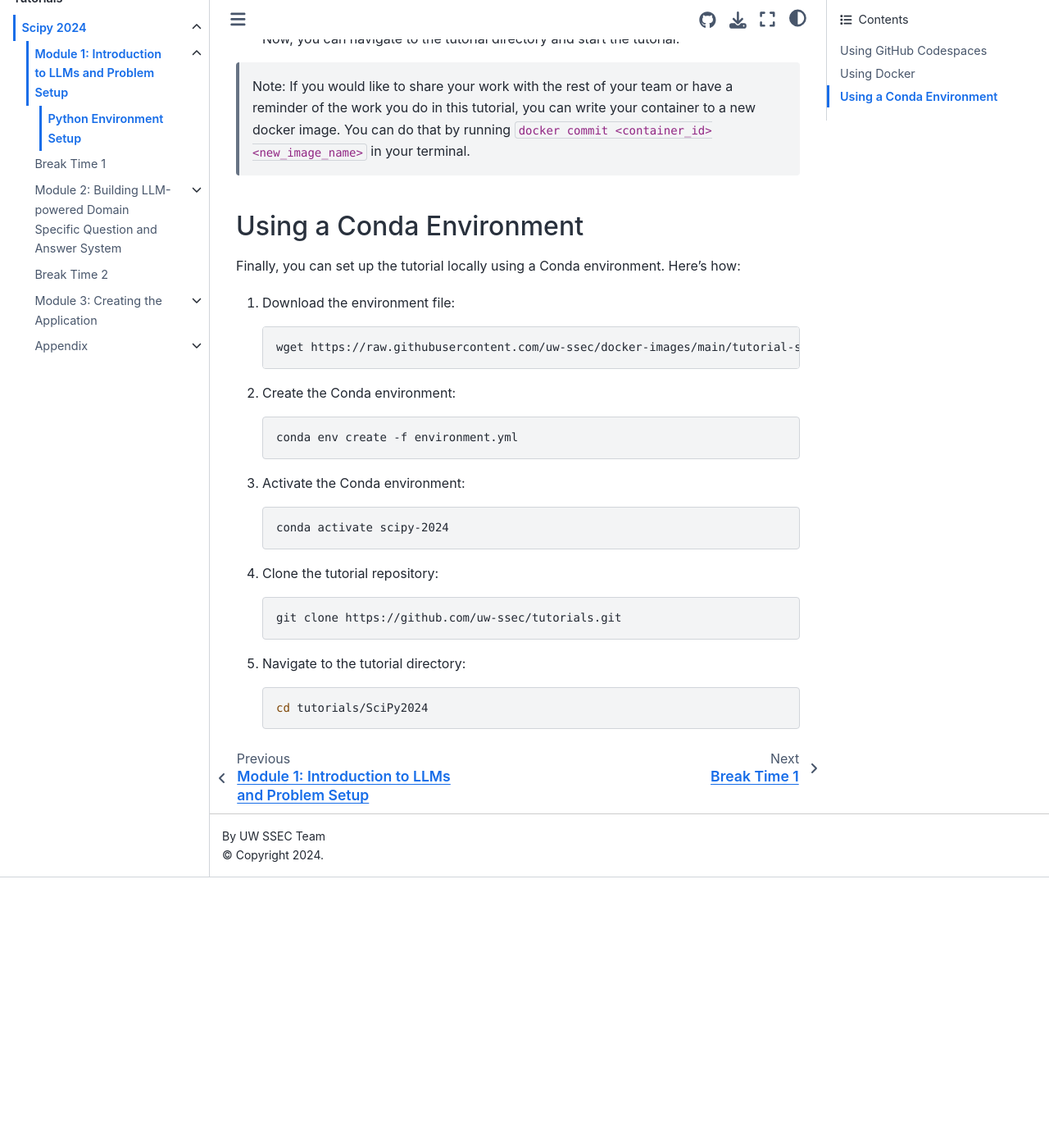
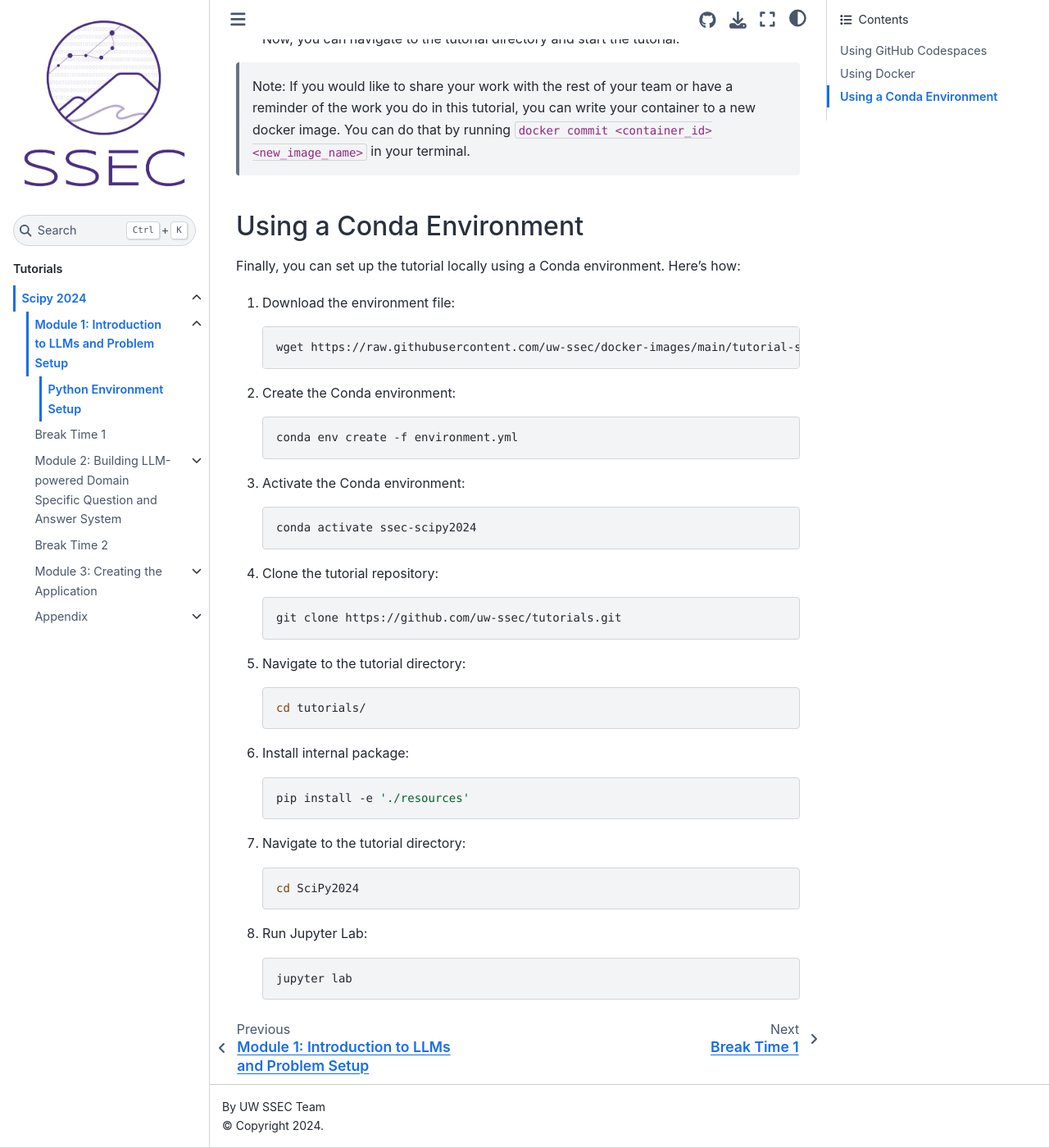
Before and after one commit to uw-ssec/tutorials, a Jupyter Book: the page built from SciPy2024/module1/setup.md, in a window 1280 px wide and 1400 px high, scrolled down 1289 px. Shown: the whole window at 82% size. Built offline with Jupyter Book 1.0.4 settings and Sphinx 7.4.7 and the Sphinx Book theme 1.1.4, drawn with Linux system fonts in a browser that asks for light colours; pages that are not in the unit, such as notebooks, are missing from menus; before the commit the page ends 2359 px from its top, so only the background shows below that.

Commit message:
build: Update conda setup file

````diff
--- a/SciPy2024/module1/setup.md
+++ b/SciPy2024/module1/setup.md
@@ -65,7 +65,7 @@
 3. Activate the Conda environment:
 
     ```bash
-    conda activate scipy-2024
+    conda activate ssec-scipy2024
     ```
 
 4. Clone the tutorial repository:
@@ -77,5 +77,24 @@
 5. Navigate to the tutorial directory:
 
     ```bash
-    cd tutorials/SciPy2024
+    cd tutorials/
     ```
+
+6. Install internal package:
+
+    ```bash
+    pip install -e './resources'
+    ```
+
+
+7. Navigate to the tutorial directory:
+
+    ```bash
+    cd SciPy2024
+    ```
+
+8. Run Jupyter Lab:
+
+    ```bash
+    jupyter lab
+    ```
````
